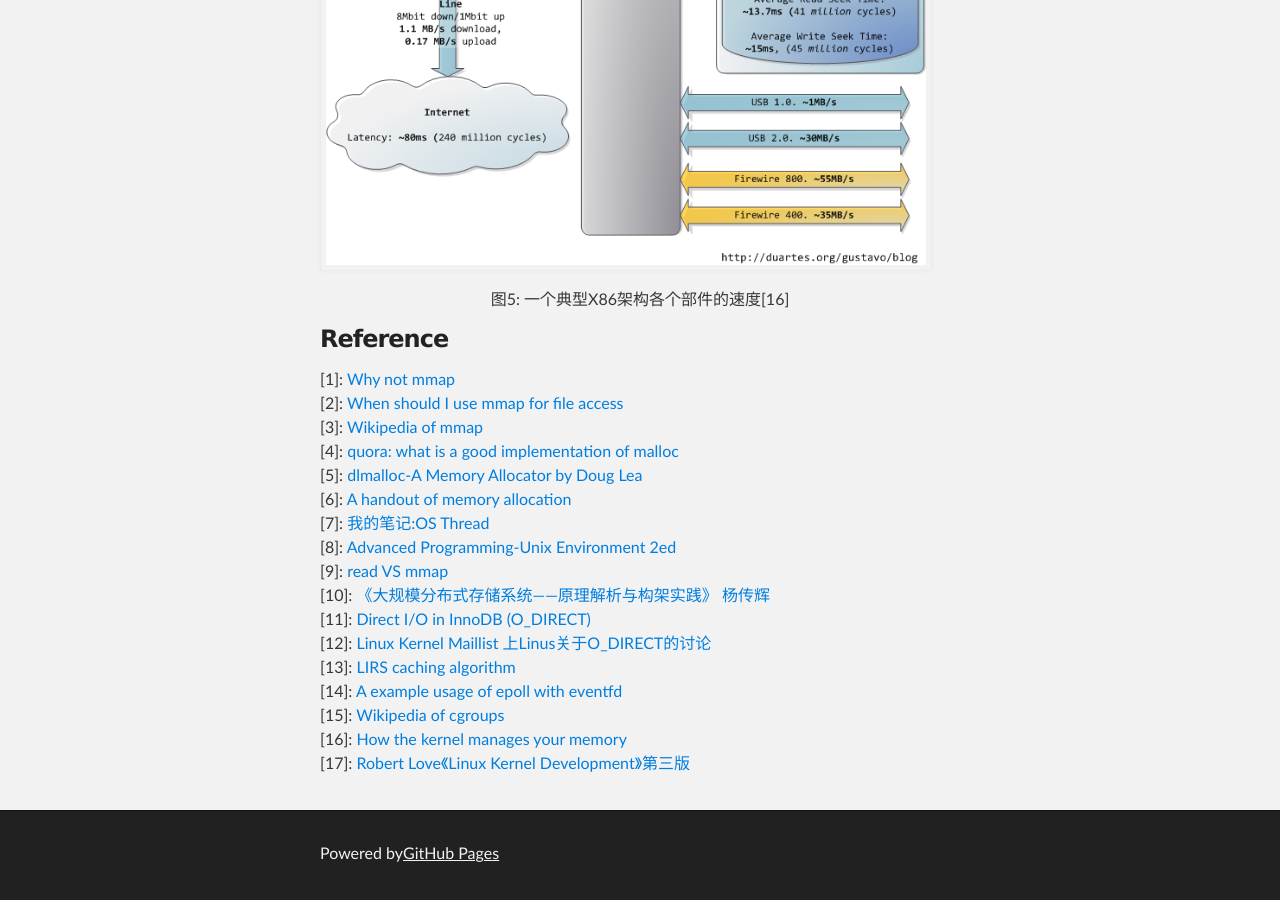
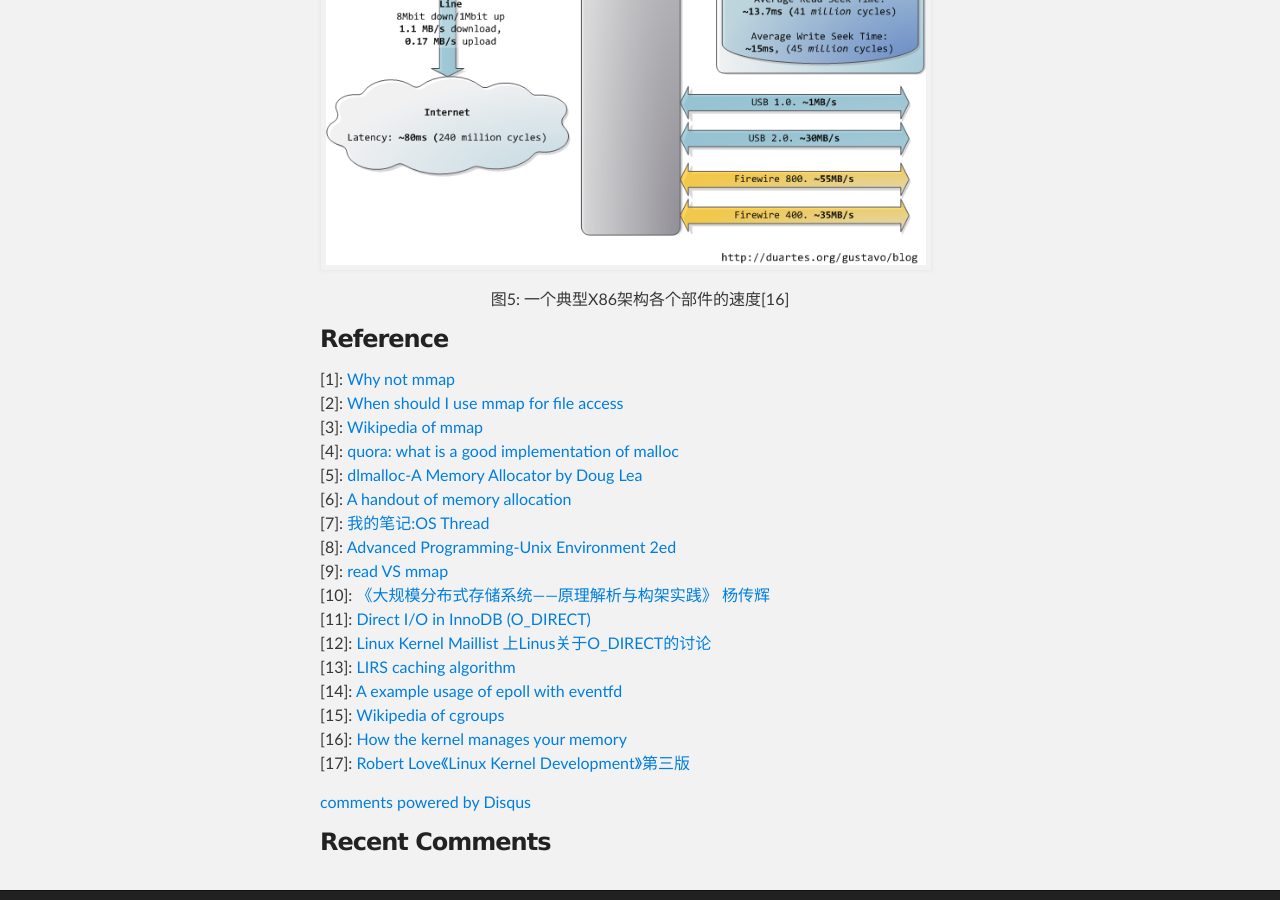
Before and after one commit to nineright/nineright.github.io, a Jekyll site: the page built from index.html, in a window 1280 px wide and 900 px high, scrolled down 5512 px. Built offline with Jekyll 4.4.1, drawn with Linux system fonts in a browser that asks for light colours; comment, search, counter and statistics services are not loaded.

Commit message:
add disqus

```diff
--- /dev/null
+++ b/_includes/disqus.html
@@ -0,0 +1,14 @@
+<div id="disqus_thread"></div>
+<script type="text/javascript">
+	/* * * CONFIGURATION VARIABLES: EDIT BEFORE PASTING INTO YOUR WEBPAGE * * */
+var disqus_shortname = 'nineright'; // required: replace example with your forum shortname
+
+/* * * DON'T EDIT BELOW THIS LINE * * */
+(function() {
+ var dsq = document.createElement('script'); dsq.type = 'text/javascript'; dsq.async = true;
+ dsq.src = '//' + disqus_shortname + '.disqus.com/embed.js';
+ (document.getElementsByTagName('head')[0] || document.getElementsByTagName('body')[0]).appendChild(dsq);
+ })();
+</script>
+<noscript>Please enable JavaScript to view the <a href="http://disqus.com/?ref_noscript">comments powered by Disqus.</a></noscript>
+<a href="http://disqus.com" class="dsq-brlink">comments powered by <span class="logo-disqus">Disqus</span></a>
--- /dev/null
+++ b/_includes/sidebar_recent_comments.html
@@ -0,0 +1,8 @@
+<div id="recent_comments">
+	<h3>Recent Comments</h3>
+
+	<div class="comment_list">
+		<script type="text/javascript"
+			src="http://nineright.disqus.com/recent_comments_widget.js?num_items=5&hide_avatars=0&avatar_size=32&excerpt_length=200"></script>
+	</div>
+</div>
--- a/_layouts/default.html
+++ b/_layouts/default.html
@@ -22,15 +22,11 @@
 		<div id="main_content_wrap" class="outer">
 			<section id="main_content" class="inner">
 			{{ content }}
+			{% include disqus.html %}
+			{% include sidebar_recent_comments.html %}
 			</section>
 		</div>
 
-		<!-- FOOTER  -->
-		<div id="footer_wrap" class="outer">
-			<footer class="inner">
-			<p>Powered by<a href="http://pages.github.com">GitHub Pages</a></p>
-			</footer>
-		</div>
 	</body>
 
 </html>
--- a/_posts/2014-03-12-mmap-io.html
+++ b/_posts/2014-03-12-mmap-io.html
@@ -1,6 +1,7 @@
 ---
 layout: default
 title: mmap与read write的对比
+pdate: 2014-03-12
 ---
 <h1>mmap与read write对比</h1>
 
--- a/index.html
+++ b/index.html
@@ -5,6 +5,6 @@
 
 <!-- MAIN CONTENT -->
 {% for post in site.posts %}
-	<h3><a href="{{ post.url }}" class="anchor">{{ post.title }}</a></h3>
+<h3><a href="{{ post.url }}" class="anchor">{{ post.title }}</a></h3>
 	<p>{{ post.content }}</p>
 {% endfor %}
```
